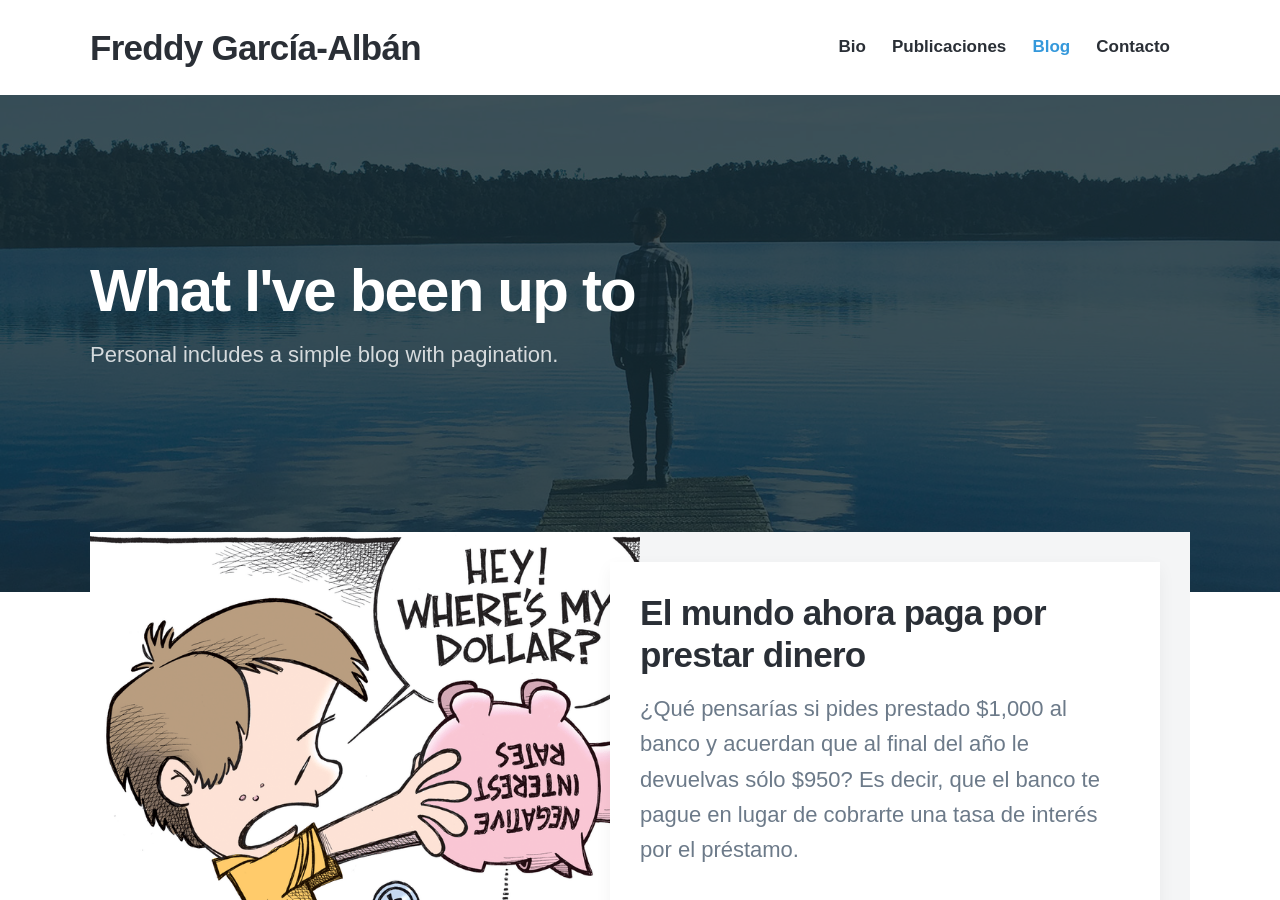
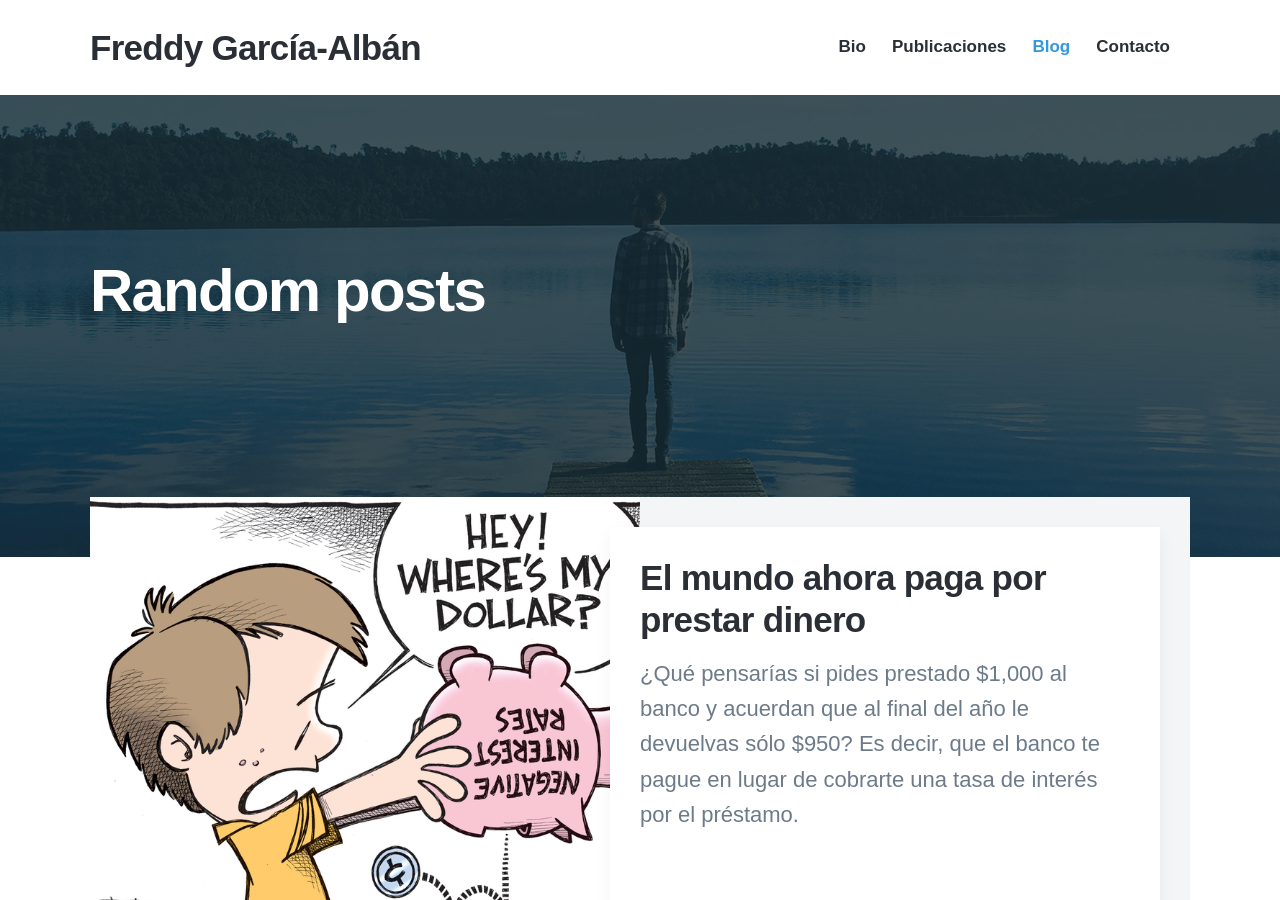
Before and after one commit to EnexFG/EnexFG.github.io, a Jekyll site: the page built from blog/index.html, in a window 1280 px wide and 900 px high. Built offline with Jekyll 4.4.1, drawn with Linux system fonts in a browser that asks for light colours; nearby versions of some CDN libraries; some web fonts are replaced; the list of posts is cut into pages by our own code.

Commit message:
Update index.html

```diff
--- a/blog/index.html
+++ b/blog/index.html
@@ -13,8 +13,8 @@ featured_image: /images/demo/blog.jpg
 
 	<div class="wrap">
 
-		<h1>What I've been up to</h1>
-		<p>Personal includes a simple blog with pagination.</p>
+		<h1>Random posts</h1>
+		<p></p>
 
 	</div>
 
```
